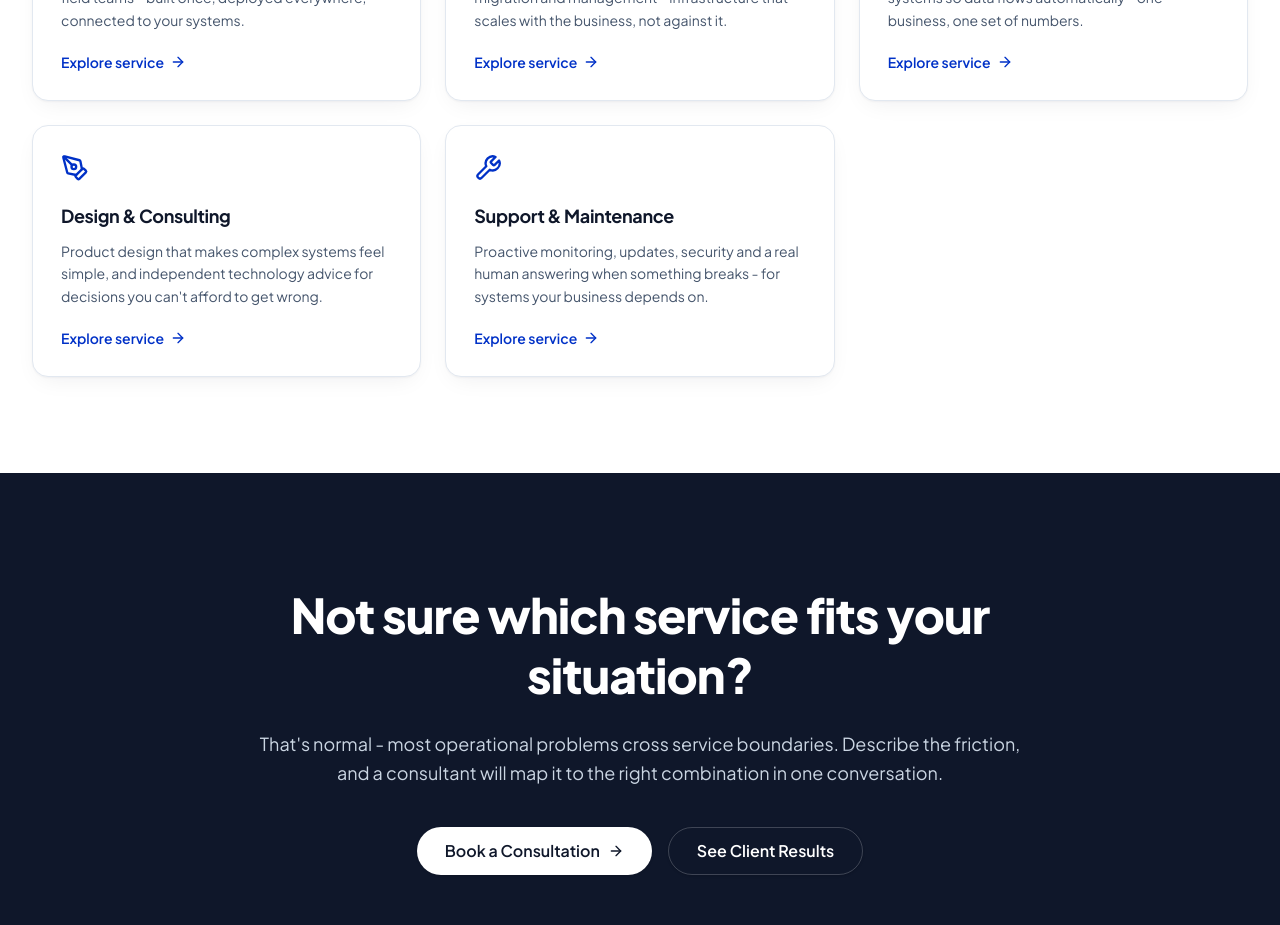
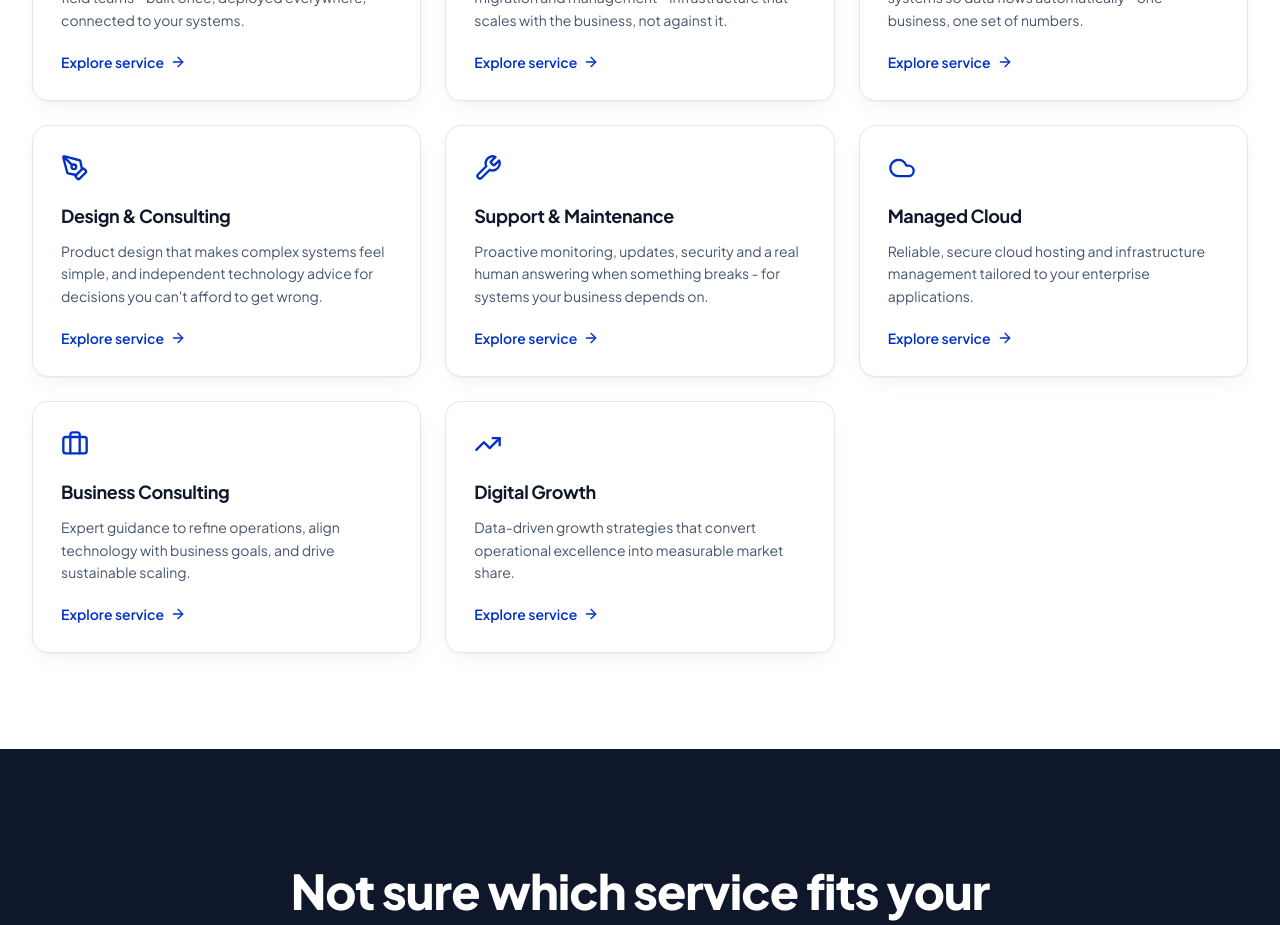
Before and after one commit to Joshuapenielcollins/Elvtera, a Next.js app: page /services in a window 1280 px wide. Shown: the part 1460-2385 px from the top of the page. Built offline with nearby package versions, Linux system fonts and the light colour scheme.

Commit message:
Create missing service pages for Managed Cloud, Business Consulting, and Digital Growth

```diff
--- a/content/services.ts
+++ b/content/services.ts
@@ -1250,6 +1250,140 @@ export const services: Service[] = [
       },
     ],
   },
+  {
+    slug: "managed-cloud",
+    name: "Managed Cloud Infrastructure",
+    shortName: "Managed Cloud",
+    icon: "Cloud",
+    excerpt: "Reliable, secure cloud hosting and infrastructure management tailored to your enterprise applications.",
+    headline: "Infrastructure that stays up, stays backed up, and stays yours.",
+    overview: [
+      "Running enterprise software requires reliable infrastructure. We provide managed cloud hosting designed specifically for security, uptime, and performance.",
+      "Our team handles server provisioning, hardening, ongoing monitoring, and guaranteed automated backups so your business operations never miss a beat."
+    ],
+    features: [
+      {
+        icon: "Shield",
+        title: "Server Hardening",
+        description: "Provisioning, OS security, firewall configurations, and fail2ban rules to protect your data."
+      },
+      {
+        icon: "Container",
+        title: "Docker Hosting",
+        description: "Deploy ERPNext, CRM systems, n8n automations, and custom apps in secure, isolated containers."
+      },
+      {
+        icon: "Activity",
+        title: "Uptime Monitoring",
+        description: "Proactive 24/7 monitoring and alerts so we address lags before your team even notices."
+      },
+      {
+        icon: "DatabaseBackup",
+        title: "Backup & Restore",
+        description: "Regular, tested offsite backups to ensure you can recover instantly from any catastrophic failure."
+      }
+    ],
+    benefits: [
+      { value: 99.9, suffix: "%", label: "Guaranteed uptime SLA for critical infrastructure" },
+      { value: 24, suffix: "/7", label: "Proactive system monitoring and incident response" }
+    ],
+    process: [
+      { title: "Infrastructure Audit", description: "Reviewing your current hosting and identifying security or performance gaps." },
+      { title: "Migration", description: "Seamless, zero-downtime transition to our managed cloud environment." },
+      { title: "Ongoing Management", description: "Routine patching, monitoring, and proactive incident resolution." }
+    ],
+    technologies: ["AWS", "DigitalOcean", "Docker", "Linux", "Nginx", "PostgreSQL"],
+    faqs: [
+      { question: "Where is our data hosted?", answer: "We deploy instances in enterprise-grade data centers strategically located to minimize latency and comply with local data sovereignty regulations." },
+      { question: "Do we have root access to our servers?", answer: "Yes. While we fully manage the infrastructure, you retain absolute ownership and access to your systems and data." }
+    ]
+  },
+  {
+    slug: "business-consulting",
+    name: "Strategic Business Consulting",
+    shortName: "Business Consulting",
+    icon: "Briefcase",
+    excerpt: "Expert guidance to refine operations, align technology with business goals, and drive sustainable scaling.",
+    headline: "Strategy built on operational reality, not just slideware.",
+    overview: [
+      "Scaling a business requires more than just new software; it requires aligned processes and clear strategic direction. We help organizations audit their operational workflows and map technology directly to their growth targets.",
+      "Our consulting engagements bridge the gap between executive vision and day-to-day execution, ensuring your teams have the systems and structures they need to succeed."
+    ],
+    features: [
+      {
+        icon: "Map",
+        title: "Operational Roadmaps",
+        description: "Clear, phased plans to transition from legacy processes to modern, scalable operations."
+      },
+      {
+        icon: "LineChart",
+        title: "Financial Modeling",
+        description: "Aligning IT investments with measurable returns to ensure technology pays for itself."
+      },
+      {
+        icon: "Users",
+        title: "Change Management",
+        description: "Strategies to ensure your team actually adopts the new processes and systems we implement."
+      }
+    ],
+    benefits: [
+      { value: 100, suffix: "%", label: "Alignment between business strategy and IT investments" },
+      { value: 360, suffix: "°", label: "View of organizational bottlenecks and opportunities" }
+    ],
+    process: [
+      { title: "Discovery & Analysis", description: "Deep-dive sessions with leadership and operational teams to understand bottlenecks." },
+      { title: "Strategy Formulation", description: "Developing a concrete plan to align operations, technology, and staff." },
+      { title: "Execution & Oversight", description: "Guiding the implementation phase to ensure strategic goals are met." }
+    ],
+    technologies: ["Process Mapping", "Change Management", "Financial Modeling"],
+    faqs: [
+      { question: "Do you only consult on technology?", answer: "We focus on operations and technology. A new system won't fix a broken process, so we start by optimizing the workflow before recommending software." },
+      { question: "How long is a typical consulting engagement?", answer: "Engagements range from 2-week intensive audits to multi-month transformational oversight, depending entirely on the scope of your challenge." }
+    ]
+  },
+  {
+    slug: "digital-growth",
+    name: "Digital Growth & Marketing",
+    shortName: "Digital Growth",
+    icon: "TrendingUp",
+    excerpt: "Data-driven growth strategies that convert operational excellence into measurable market share.",
+    headline: "Scale your revenue with predictable, trackable growth engines.",
+    overview: [
+      "A great business model needs an engine to generate consistent demand. Our digital growth services combine technical SEO, targeted campaigns, and conversion optimization.",
+      "We track every click, lead, and sale, ensuring your marketing budget delivers a clear return on investment rather than vanity metrics."
+    ],
+    features: [
+      {
+        icon: "Target",
+        title: "Performance Campaigns",
+        description: "Targeted advertising across search and social channels, optimized for cost-per-acquisition."
+      },
+      {
+        icon: "Search",
+        title: "Technical SEO",
+        description: "On-page and technical optimizations to ensure your digital properties capture organic demand."
+      },
+      {
+        icon: "MousePointerClick",
+        title: "Conversion Optimization",
+        description: "Iterative testing of landing pages and funnels to turn more visitors into qualified leads."
+      }
+    ],
+    benefits: [
+      { value: 3, suffix: "x", label: "Average increase in qualified lead volume" },
+      { value: 100, suffix: "%", label: "Transparent tracking and ROI attribution" }
+    ],
+    process: [
+      { title: "Audience Profiling", description: "Identifying your ideal customer profile and the channels they trust." },
+      { title: "Campaign Architecture", description: "Building the funnels, tracking, and ad creative required to capture attention." },
+      { title: "Launch & Iterate", description: "Deploying campaigns and rigorously testing variables to improve conversion rates over time." }
+    ],
+    technologies: ["Google Analytics", "Meta Ads", "HubSpot", "A/B Testing", "Tag Manager", "SEO"],
+    faqs: [
+      { question: "How long until we see ROI?", answer: "While organic SEO takes months to mature, our targeted performance campaigns typically generate measurable, qualified leads within the first 30 days." },
+      { question: "Do you provide reports?", answer: "Yes, you receive a live dashboard tracking spend, leads, and cost-per-acquisition. No hiding behind vanity metrics." }
+    ]
+  }
 ];
 
 /** Look up a service by slug. */
```
